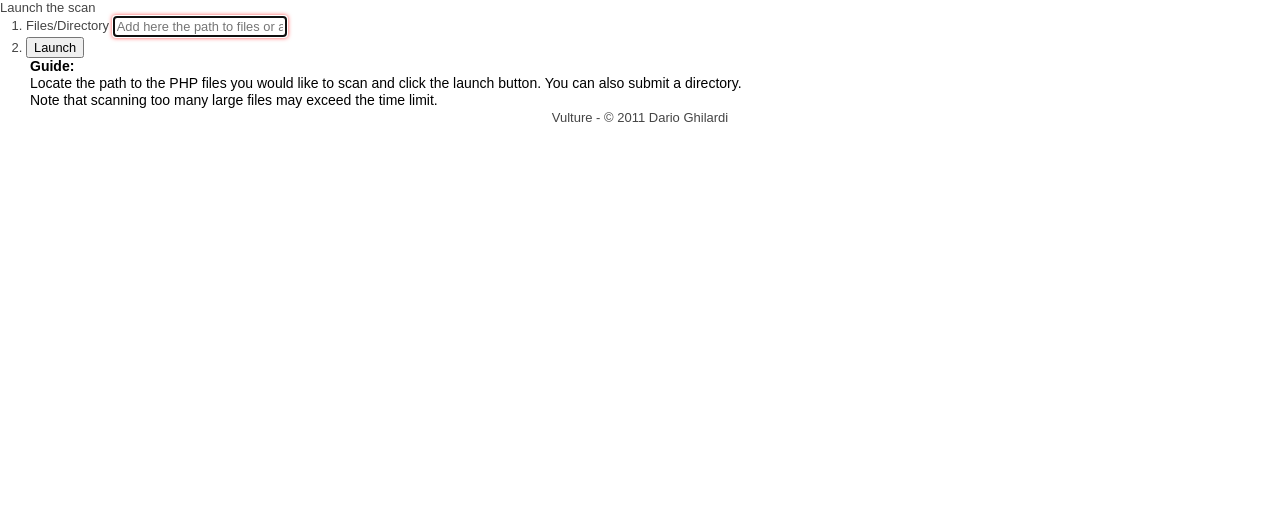
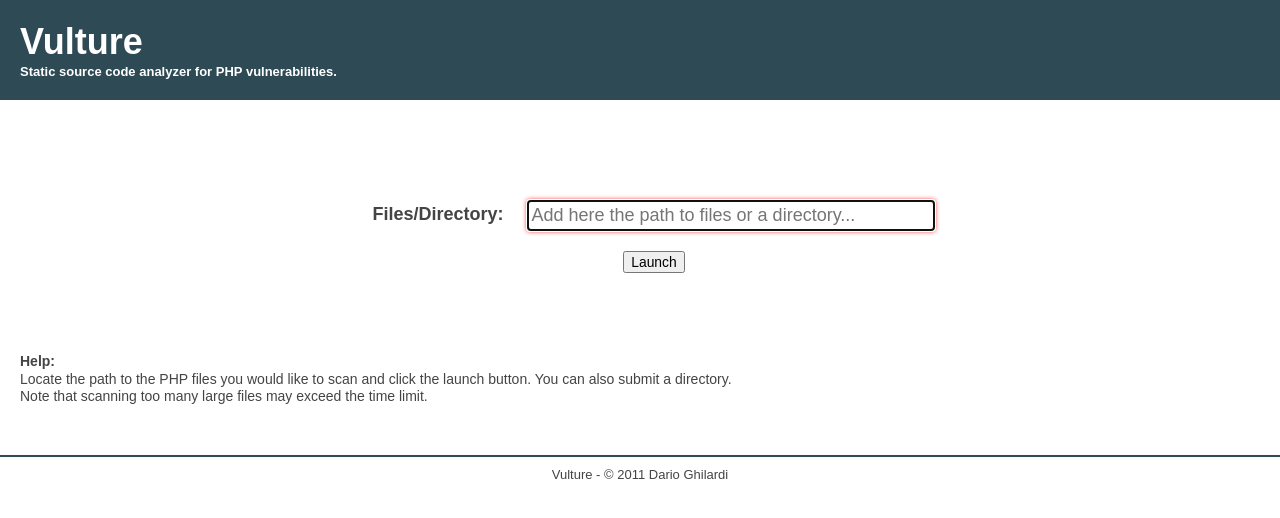
Before and after one commit to darioghilardi/vulture, a PHP site: page / in a window 1280 px wide. Shown: the top 518 px of the page. Run offline with PHP 8.4, Linux system fonts and the light colour scheme; some libraries are stand-ins or nearby versions.

Commit message:
New look for the homepage.

```diff
--- a/css/style.css
+++ b/css/style.css
@@ -75,8 +75,63 @@ h1, h2, h3, h4, h5, h6 { font-weight: bold; }
 a, a:active, a:visited { color: #607890; }
 a:hover { color: #036; }
 
+header {
+    background-color: #2E4A55;
+    padding: 20px;
+}
+
+header > h1 > a{
+    font-size: 36px;
+    color: #fff;
+    text-decoration: none;
+}
+
+header > h1 > a:hover {
+    color: #fff;
+}
+
+header > h5 {
+    color: #fff;
+}
+
+#main {
+    font-size: 14px;
+    padding: 20px;
+}
+
+#main ul {
+    text-align: center;
+    margin-top: 80px;
+}
+
+#main ul li {
+    list-style-type: none;
+}
+
+#main ul li label {
+    font-weight: bold;
+    font-size: 18px;
+    margin-right: 20px;
+}
+
+#main ul li input#files {
+    height: 25px;
+    font-size: 18px;
+    width: 400px;
+}
+
+#main ul li button {
+    margin-top: 20px;
+}
+
+#main #output {
+    margin: 80px 0 30px 0;
+}
+
 footer {
+    border-top: 2px solid #2E4A55;
     text-align: center;
+    padding: 10px;
 }
 
 
--- a/index.php
+++ b/index.php
@@ -35,31 +35,31 @@
 	<div id="container">
 		<header>
 
+            <h1><a href="index.php">Vulture</a></h1>
+            <h5>Static source code analyzer for PHP vulnerabilities.</h5>
+
 		</header>
 
 		<div id="main" role="main">
             <form id="payment">
                 <fieldset>
-                    <legend>Launch the scan</legend>
-                    <ol>
+                    <ul>
                         <li>
-                            <label for="files">Files/Directory</label>
+                            <label for="files">Files/Directory:</label>
                             <input id="files" name="files" type=text placeholder="Add here the path to files or a directory..." required autofocus>
                         </li>
                         <li>
                             <button type="submit">Launch</button>
                         </li>
-                    </ol>
+                    </ul>
                 </fieldset>
             </form>
 
-            <div id="result">
+            <div id="output">
+                <h3>Help:</h3>
+                <p>Locate the path to the PHP files you would like to scan and click the launch button. You can also submit a directory.</p>
+                <p>Note that scanning too many large files may exceed the time limit.</p>
 
-                <div style="margin-left:30px;color:#000000;font-size:14px">
-                    <h3>Guide:</h3>
-                    <p>Locate the path to the PHP files you would like to scan and click the launch button. You can also submit a directory.</p>
-                    <p>Note that scanning too many large files may exceed the time limit.</p>
-                </div>
             </div>
 
 		</div>
```
